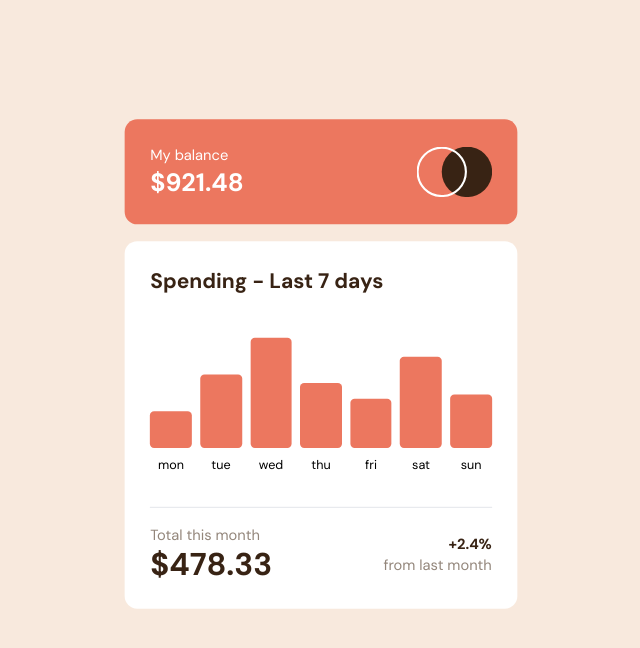
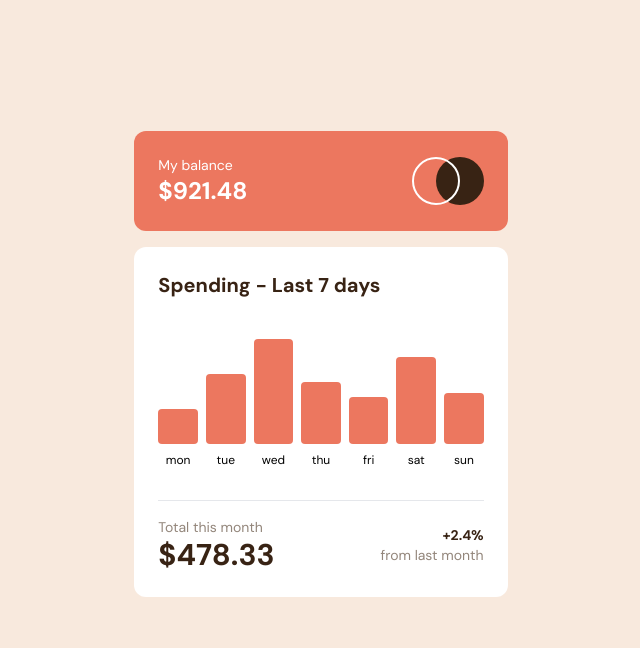
Before and after one commit to thakurthegr8/Expenses-chart-component-frontend-mentor, a Next.js app: page / in a window 1280 px wide. Shown: the top 648 px of the page, without its empty margins (319-959 px from the left). Built offline with nearby package versions, Linux system fonts and the light colour scheme.

Commit message:
Update index.js

```diff
--- a/pages/index.js
+++ b/pages/index.js
@@ -14,7 +14,7 @@ export default function Home() {
         />
         <link rel="icon" href="/favicon-32x32.png"/>
       </Head>
-      <div className="card-container scale-105">
+      <div className="card-container">
         <div className="flex justify-between items-center w-5/6 bg-accent-primary-soft-red text-white p-6 rounded-xl">
           <div className="flex flex-col">
             <span className="text-sm">My balance</span>
```
